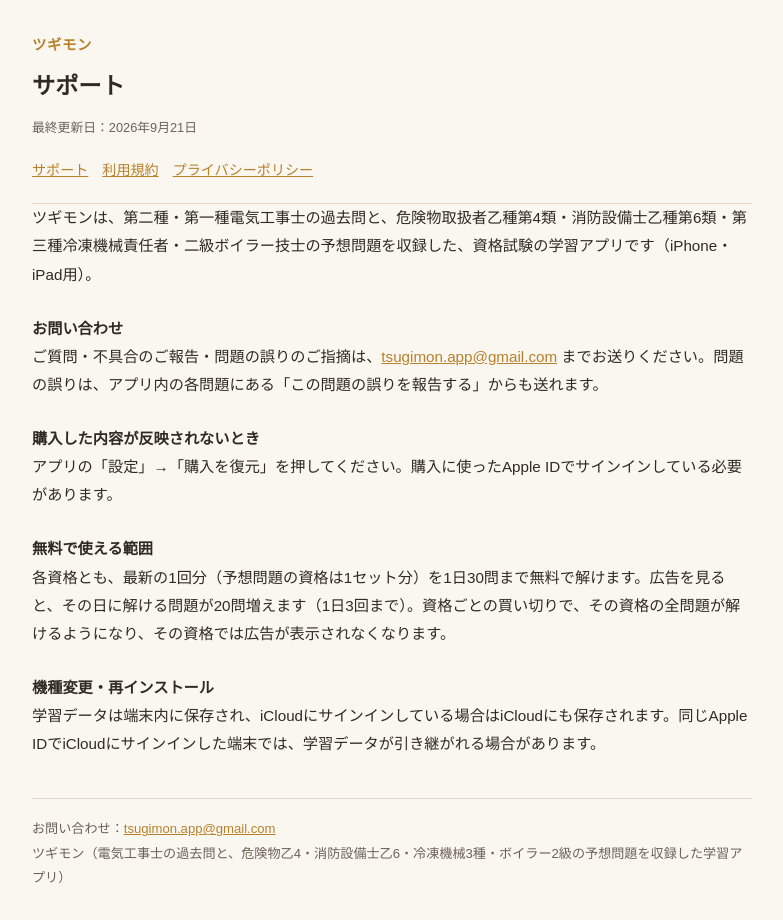
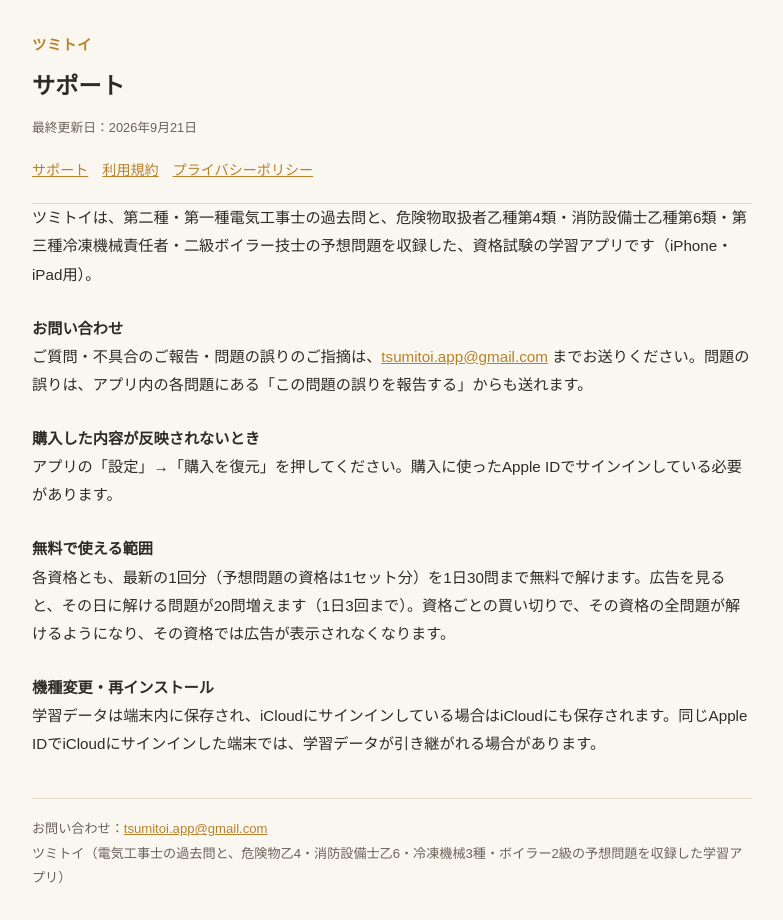
Before and after one commit to kotsumon-app/kotsumon, a plain HTML site: page index.html in a window 1280 px wide. Shown: the whole page, without its empty margins (248-1031 px from the left). Drawn offline with Linux system fonts and the light colour scheme.

Commit message:
Add files via upload

```diff
--- a/index.html
+++ b/index.html
@@ -1,7 +1,7 @@
 <!DOCTYPE html>
 <html lang="ja"><head><meta charset="UTF-8">
 <meta name="viewport" content="width=device-width, initial-scale=1">
-<title>サポート｜ツギモン</title>
+<title>サポート｜ツミトイ</title>
 <style>
   :root { color-scheme: light dark; --ink:#FAF7F1; --steel:#2f2a24; --dim:#6b6258; --line:#e0d8cb; --amber:#b8802a; }
   @media (prefers-color-scheme: dark) {
@@ -25,15 +25,15 @@
 </style></head>
 <body><div class="wrap">
 <header>
-  <div class="brand">ツギモン</div>
+  <div class="brand">ツミトイ</div>
   <h1>サポート</h1>
   <div class="updated">最終更新日：2026年9月21日</div>
   <nav><a href="index.html">サポート</a><a href="terms.html">利用規約</a><a href="privacy.html">プライバシーポリシー</a></nav>
 </header>
 
-<p>ツギモンは、第二種・第一種電気工事士の過去問と、危険物取扱者乙種第4類・消防設備士乙種第6類・第三種冷凍機械責任者・二級ボイラー技士の予想問題を収録した、資格試験の学習アプリです（iPhone・iPad用）。</p>
+<p>ツミトイは、第二種・第一種電気工事士の過去問と、危険物取扱者乙種第4類・消防設備士乙種第6類・第三種冷凍機械責任者・二級ボイラー技士の予想問題を収録した、資格試験の学習アプリです（iPhone・iPad用）。</p>
 <p><strong>お問い合わせ</strong><br>
-ご質問・不具合のご報告・問題の誤りのご指摘は、<a href="mailto:tsugimon.app@gmail.com">tsugimon.app@gmail.com</a> までお送りください。問題の誤りは、アプリ内の各問題にある「この問題の誤りを報告する」からも送れます。</p>
+ご質問・不具合のご報告・問題の誤りのご指摘は、<a href="mailto:tsumitoi.app@gmail.com">tsumitoi.app@gmail.com</a> までお送りください。問題の誤りは、アプリ内の各問題にある「この問題の誤りを報告する」からも送れます。</p>
 <p><strong>購入した内容が反映されないとき</strong><br>
 アプリの「設定」→「購入を復元」を押してください。購入に使ったApple IDでサインインしている必要があります。</p>
 <p><strong>無料で使える範囲</strong><br>
@@ -42,7 +42,7 @@
 学習データは端末内に保存され、iCloudにサインインしている場合はiCloudにも保存されます。同じApple IDでiCloudにサインインした端末では、学習データが引き継がれる場合があります。</p>
 
 <footer>
-  お問い合わせ：<a href="mailto:tsugimon.app@gmail.com">tsugimon.app@gmail.com</a><br>
-  ツギモン（電気工事士の過去問と、危険物乙4・消防設備士乙6・冷凍機械3種・ボイラー2級の予想問題を収録した学習アプリ）
+  お問い合わせ：<a href="mailto:tsumitoi.app@gmail.com">tsumitoi.app@gmail.com</a><br>
+  ツミトイ（電気工事士の過去問と、危険物乙4・消防設備士乙6・冷凍機械3種・ボイラー2級の予想問題を収録した学習アプリ）
 </footer>
 </div></body></html>
```
Also changed, not shown: privacy.html (+6 -6 lines), terms.html (+6 -6 lines).
